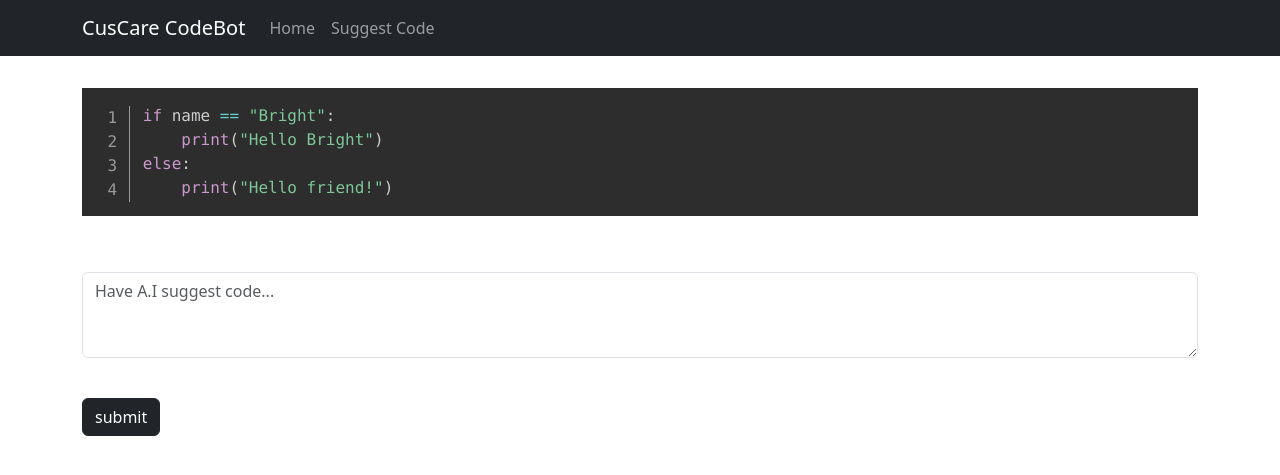
After one commit to brightmorkli37/CodeBot-Companion, a Django app: page /suggest-code/ in a window 1280 px wide. The commit adds this page. Shown: the top 475 px of the page. Run offline with Django 4.2, Linux system fonts and the light colour scheme.

Commit message:
code suggestion

```diff
--- a/codebot/templates/codebot/navbar.html
+++ b/codebot/templates/codebot/navbar.html
@@ -7,10 +7,10 @@
       <div class="collapse navbar-collapse" id="navbarSupportedContent">
         <ul class="navbar-nav me-auto mb-2 mb-lg-0">
           <li class="nav-item">
-            <a class="nav-link" aria-current="page" href="#">Home</a>
+            <a class="nav-link" aria-current="page" href="{% url 'homepage' %}">Home</a>
           </li>
           <li class="nav-item">
-            <a class="nav-link" href="#">Link</a>
+            <a class="nav-link" href="{% url 'suggest' %}">Suggest Code</a>
           </li>
         </ul>
       </div>
--- /dev/null
+++ b/codebot/templates/codebot/suggest.html
@@ -0,0 +1,82 @@
+{% extends 'codebot/base.html' %}
+{% load static %}
+{% block content %}
+
+
+{% if response %}
+
+<section>
+    <pre>
+        <code class="line-numbers language-{{lang}}">
+
+            {{response}}
+
+        </code>
+    </pre>
+</section>
+<br><br>
+<section class="form">
+    <form action="" method="POST">
+        {% csrf_token %}
+
+        <div class="mb-3">
+            <textarea
+                class="form-control"
+                name="code" rows="3"
+                placeholder="Have A.I suggest code...">
+            </textarea>
+        </div>
+
+        <select class="form-select" name="code">
+            <option selected>Select Programming Language</option>
+            {% for lang in lang_list %}
+            <option value="{{ lang }}">{{ lang }}</option>
+            {% endfor %}
+        </select>
+        <br>
+        <button type="submit" class="btn btn-dark mb-3">submit</button>
+
+    </form>
+</section>
+
+
+{% else %}
+
+<section>
+    <pre>
+        <code class="line-numbers language-python">
+            if name == "Bright":
+                print("Hello Bright")
+            else:
+                print("Hello friend!")
+        </code>
+    </pre>
+</section>
+<br><br>
+<section class="form">
+    <form action="" method="POST">
+        {% csrf_token %}
+
+        <div class="mb-3">
+        <textarea
+            class="form-control"
+            name="code" rows="3"
+            placeholder="Have A.I suggest code..."></textarea>
+        </div>
+
+        {% comment %} <select class="form-select" name="lang">
+            <option selected>Select Programming Language</option>
+            {% for lang in lang_list %}
+            <option value="{{ lang }}">{{ lang }}</option>
+            {% endfor %}
+        </select> {% endcomment %}
+        <br>
+        <button type="submit" class="btn btn-dark mb-3">submit</button>
+
+    </form>
+</section>
+
+{% endif %}
+
+
+{% endblock content %}
--- a/codebot/urls.py
+++ b/codebot/urls.py
@@ -4,4 +4,5 @@ from . import views
 
 urlpatterns = [
     path('', views.homepage, name='homepage'),
+    path('suggest-code/', views.suggest, name='suggest'),
 ]
--- a/codebot/views.py
+++ b/codebot/views.py
@@ -64,3 +64,46 @@ def homepage(request):
         'lang': lang,
     }
     return render(request, template_name, context)
+
+
+
+def suggest(request):
+
+    code = ''
+
+    if request.method == 'POST':
+        code = request.POST['code']
+
+        # print(code)
+
+        if code == '':
+            messages.warning(request, 'Input Code to Inspect')
+
+            return redirect('suggest')
+
+        # OPEN AI CONFIG
+        # Key
+        openai.api_key = env('OPENAI_SECRET_KEY')
+        # Create OpenAI Instance
+        openai.Model.list()
+        #Make OpenAI Request
+        try:
+            response = openai.Completion.create(
+                engine = 'text-davinci-003',
+                prompt = f"Respond with only code. {code}",
+                temperature = 0,
+                max_tokens = 1000,
+                top_p = 1.0,
+                frequency_penalty = 0.0,
+                presence_penalty = 0.0,
+            )
+            # parse response
+            response = (response["choices"][0]["text"].strip())
+            return render(request, 'codebot/suggest.html', {'response': response})
+        except Exception as e:
+            return render(request, 'codebot/suggest.html', {'response': e})
+
+
+    template_name = 'codebot/suggest.html'
+    context  = {}
+    return render (request, template_name, context)
```
